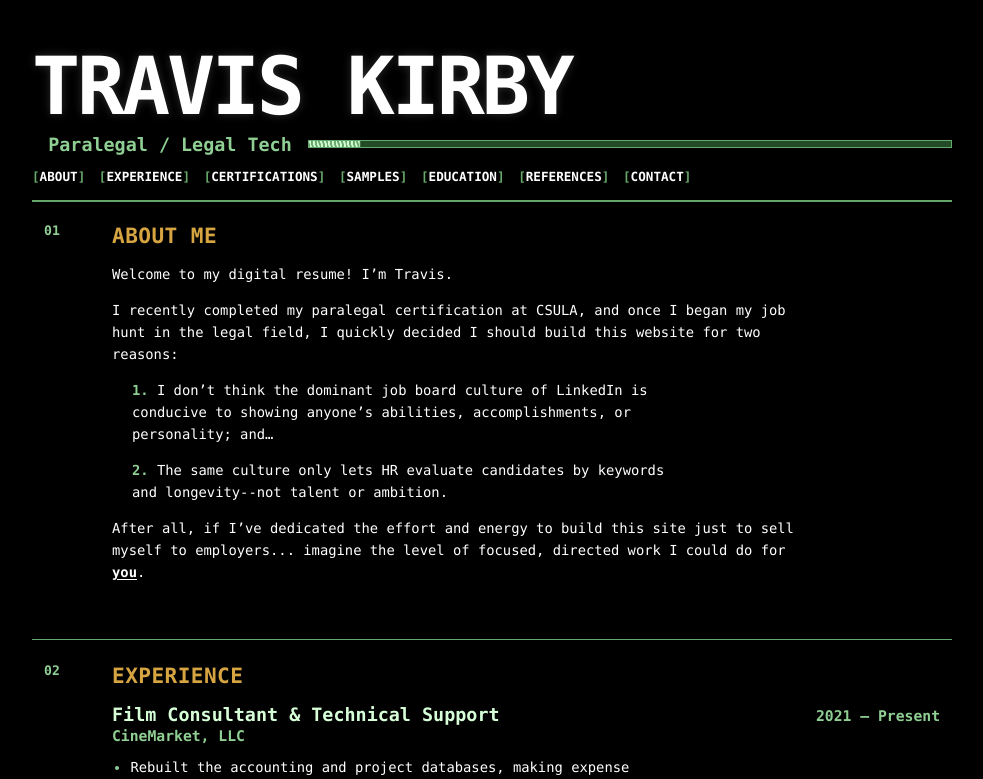
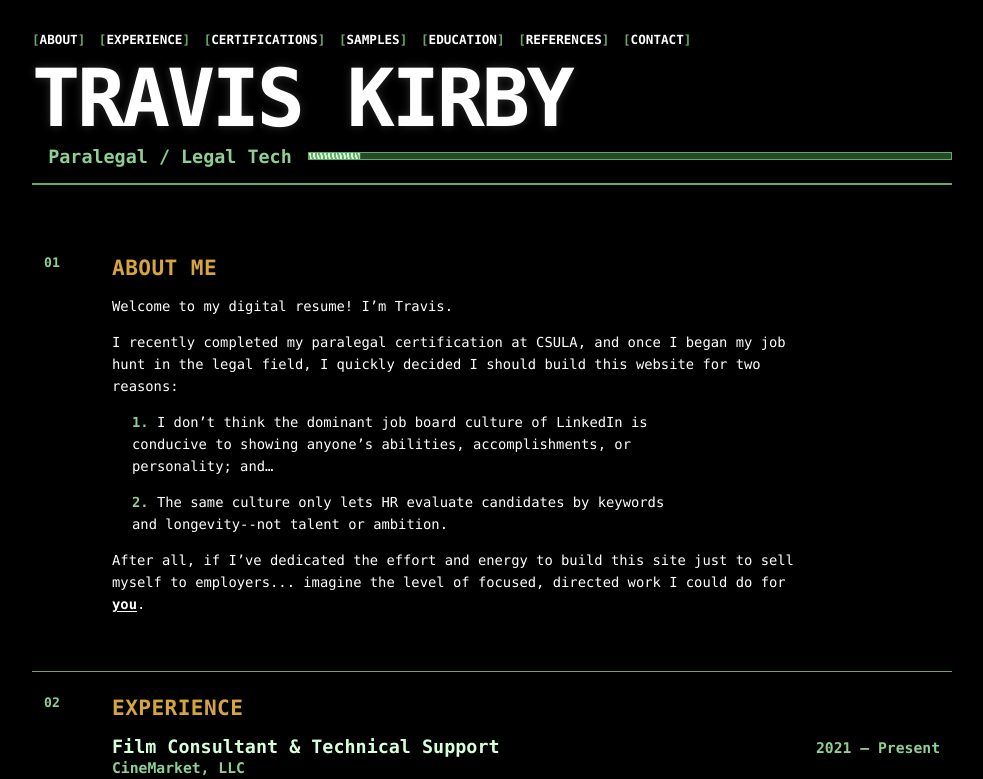
Before and after one commit to nonmammalcamel/digital_resume, a Next.js app: page / in a window 1280 px wide. Shown: the top 779 px of the page, without its empty margins (148-1131 px from the left). Built offline with nearby package versions, Linux system fonts and the light colour scheme.

Commit message:
Fix navigation section anchors

```diff
--- a/src/app/globals.css
+++ b/src/app/globals.css
@@ -10,7 +10,7 @@ html[data-theme='ink'] {
   --amber-soft: #9a762f;
   --amber-dim: #33260f;
   --content-width: 960px;
-  --header-height: 10rem;
+  --header-height: 12rem;
   --font-mono:
     SFMono-Regular,
     Menlo,
@@ -79,7 +79,7 @@ main {
   left: 50%;
   z-index: 20;
   width: min(100%, var(--content-width));
-  padding: 3rem 1.25rem 0;
+  padding: 2rem 1.25rem 0;
   background: var(--bg);
   transform: translateX(-50%);
 }
@@ -161,7 +161,7 @@ main {
   display: flex;
   flex-wrap: wrap;
   gap: 0.45rem 0.85rem;
-  padding-top: 0.45rem;
+  padding-bottom: 0.35rem;
   font-size: 0.79rem;
   font-weight: 700;
   line-height: 1.2;
@@ -723,11 +723,11 @@ main {
 @media (max-width: 640px) {
   :root,
   html[data-theme='ink'] {
-    --header-height: 8.75rem;
+    --header-height: 10.5rem;
   }
 
   .hero {
-    padding-top: 2.25rem;
+    padding-top: 1.5rem;
   }
 
   .hero-role {
--- a/src/components/contact-section.tsx
+++ b/src/components/contact-section.tsx
@@ -13,7 +13,11 @@ type ContactSectionProps = {
 
 export function ContactSection({ title, intro, items }: ContactSectionProps) {
   return (
-    <section className="content-section" aria-labelledby="contact-title">
+    <section
+      id="contact"
+      className="content-section"
+      aria-labelledby="contact-title"
+    >
       <div className="section-label">07</div>
 
       <div className="section-body">
--- a/src/components/education-section.tsx
+++ b/src/components/education-section.tsx
@@ -11,7 +11,11 @@ type EducationSectionProps = {
 
 export function EducationSection({ title, items }: EducationSectionProps) {
   return (
-    <section className="content-section" aria-labelledby="education-title">
+    <section
+      id="education"
+      className="content-section"
+      aria-labelledby="education-title"
+    >
       <div className="section-label">05</div>
 
       <div className="section-body">
--- a/src/components/experience-section.tsx
+++ b/src/components/experience-section.tsx
@@ -13,7 +13,11 @@ type ExperienceSectionProps = {
 
 export function ExperienceSection({ title, items }: ExperienceSectionProps) {
   return (
-    <section className="content-section" aria-labelledby="experience-title">
+    <section
+      id="experience"
+      className="content-section"
+      aria-labelledby="experience-title"
+    >
       <div className="section-label">02</div>
 
       <div className="section-body">
--- a/src/components/hero-header.tsx
+++ b/src/components/hero-header.tsx
@@ -44,6 +44,14 @@ export function HeroHeader({ name, role, navItems }: HeroHeaderProps) {
   return (
     <header className="hero" aria-labelledby="hero-title">
       <div className="hero-inner">
+        <nav className="hero-nav" aria-label="Resume sections">
+          {navItems.map((item) => (
+            <a className="hero-nav-link" href={item.href} key={item.href}>
+              {item.label}
+            </a>
+          ))}
+        </nav>
+
         <h1 id="hero-title" className="hero-name">
           {name.toUpperCase()}
         </h1>
@@ -63,14 +71,6 @@ export function HeroHeader({ name, role, navItems }: HeroHeaderProps) {
           </span>
         </div>
 
-        <nav className="hero-nav" aria-label="Resume sections">
-          {navItems.map((item) => (
-            <a className="hero-nav-link" href={item.href} key={item.href}>
-              {item.label}
-            </a>
-          ))}
-        </nav>
-
         <div className="hero-rule" aria-hidden="true" />
       </div>
     </header>
```
